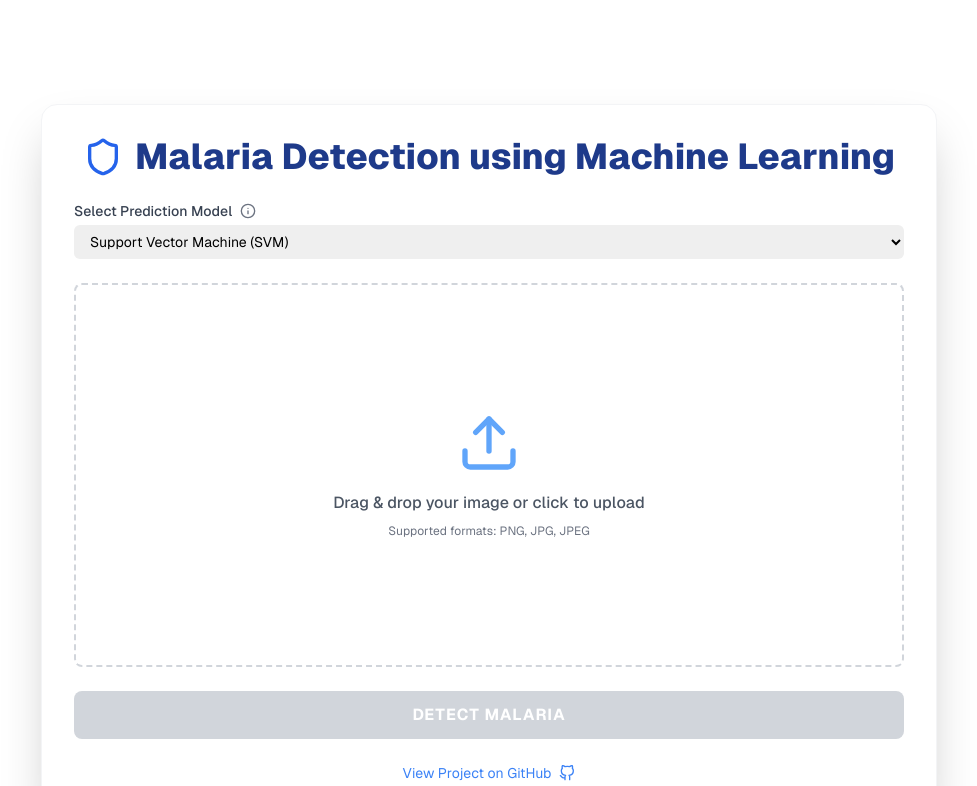
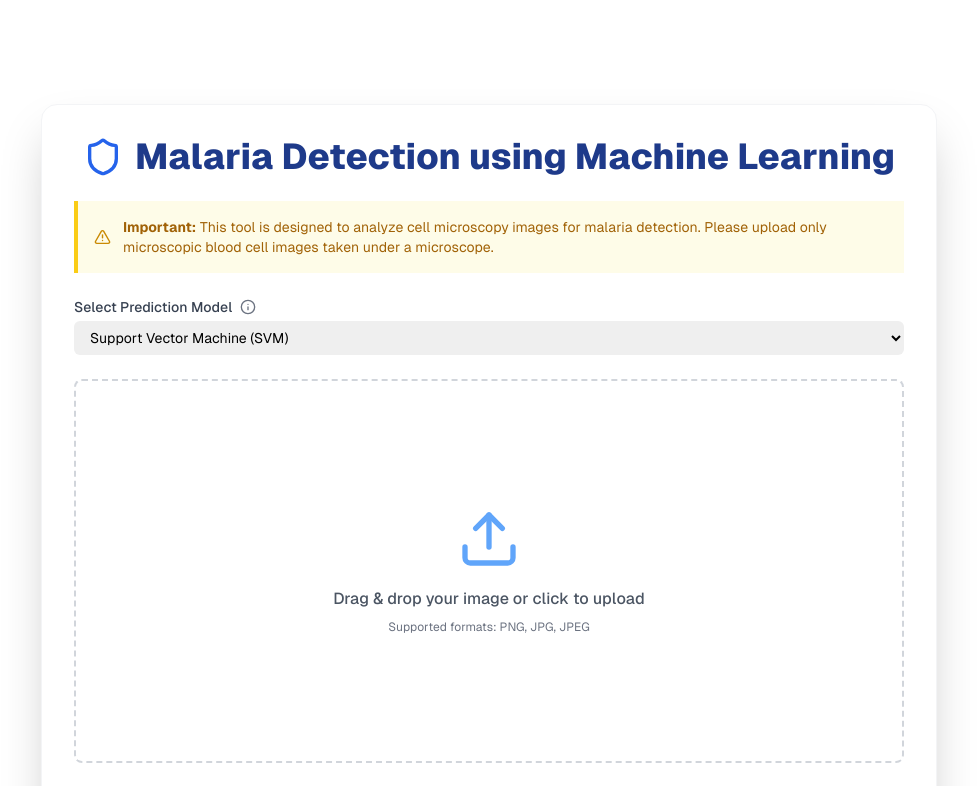
Before and after one commit to ThashmikaX/Malaria-Detection-Model, a Next.js app in the folder App/frontend/: page / in a window 1280 px wide. Shown: the top 786 px of the page, without its empty margins (151-1128 px from the left). Built offline with nearby package versions, Linux system fonts and the light colour scheme.

Commit message:
fix: add alert message for user guidance in UI component

```diff
--- a/App/frontend/src/app/components/UI.tsx
+++ b/App/frontend/src/app/components/UI.tsx
@@ -1,7 +1,7 @@
 "use client";
 
 import { SetStateAction, useState } from 'react';
-import { Upload, X, Info, Shield, FileCheck, FileX } from 'lucide-react';
+import { Upload, X, Info, Shield, FileCheck, FileX, AlertTriangle } from 'lucide-react';
 import * as Toast from '@radix-ui/react-toast';
 import * as Tooltip from '@radix-ui/react-tooltip';
 import Image from 'next/image';
@@ -90,6 +90,14 @@ const UI = () => {
             <Shield className="w-10 h-10 text-blue-600" />
             Malaria Detection using Machine Learning
           </h1>
+
+          <div className="bg-yellow-50 border-l-4 border-yellow-400 p-4 mb-6 flex items-center">
+            <AlertTriangle className="w-6 h-6 text-yellow-600 mr-3" />
+            <p className="text-yellow-700 text-sm">
+              <strong>Important:</strong> This tool is designed to analyze cell microscopy images for malaria detection.
+              Please upload only microscopic blood cell images taken under a microscope.
+            </p>
+          </div>
 
           {/* Model Selection with Tooltip */}
           <div className="w-full mb-6">
```
